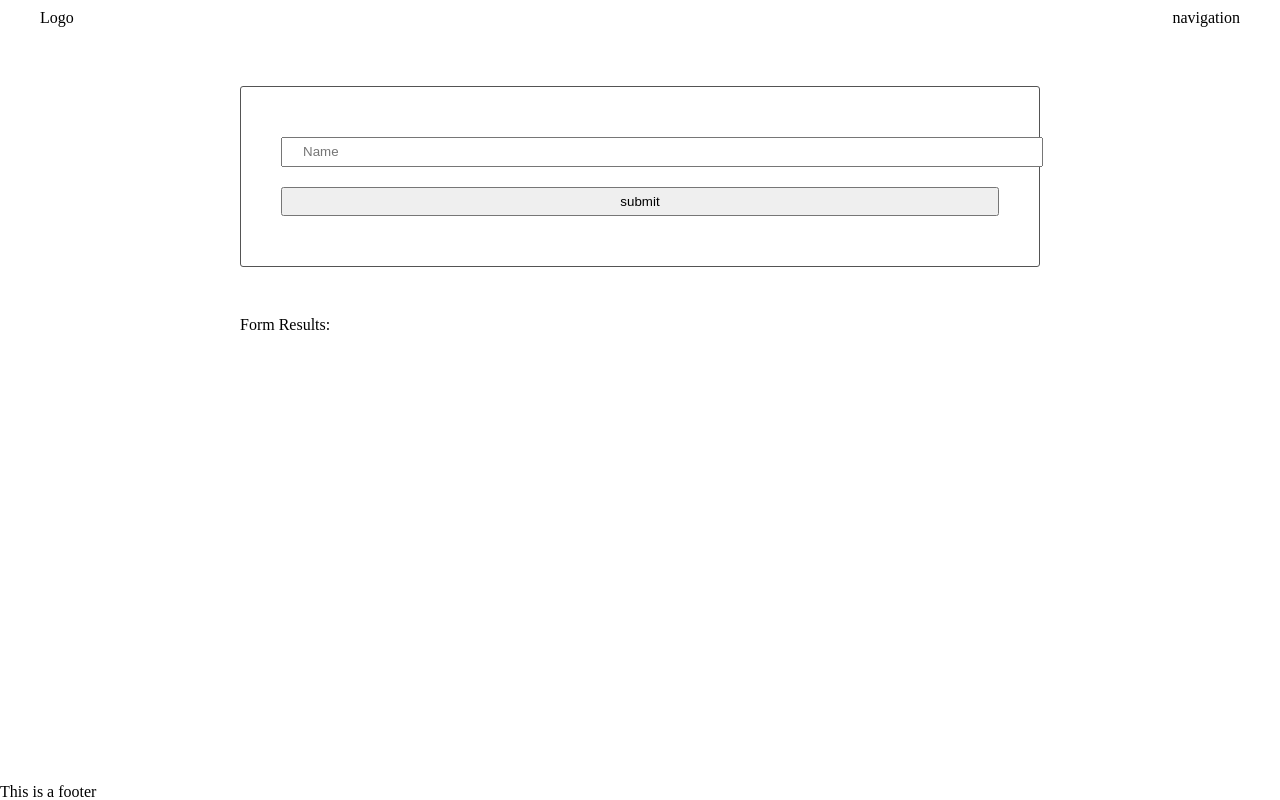
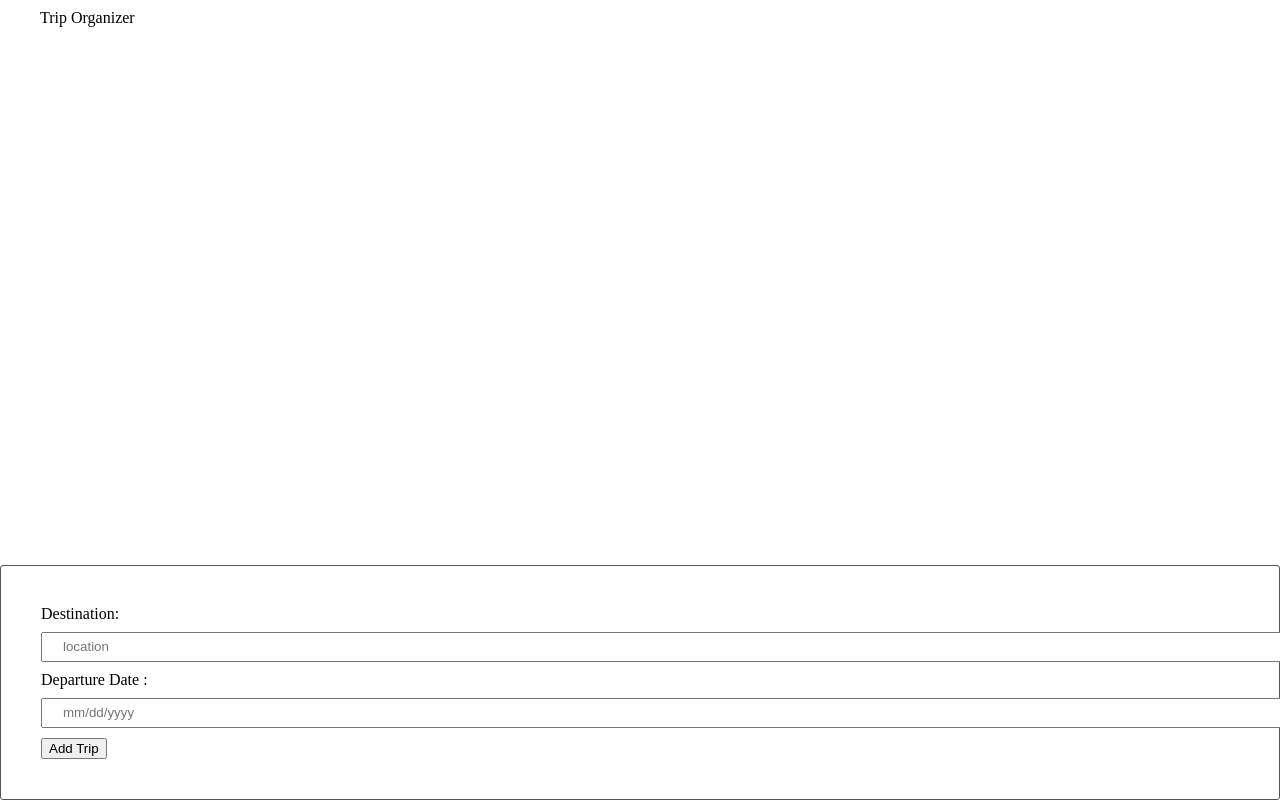
Before and after one commit to mmsoni22/Travel-planner, a website built with webpack: page src/client/views/index.html in a window 1280 px wide. Built offline with nearby package versions, Linux system fonts and the light colour scheme.

Commit message:
Added HTML element

```diff
--- a/src/client/views/index.html
+++ b/src/client/views/index.html
@@ -3,37 +3,22 @@
     <head>
         <meta charset="utf-8">
         <title>Test</title>
+        <meta name="viewport" content="width=device-width, initial-scale=1">
 
     </head>
 
-    <body>
-
-        <header>
-            <div class="">
-                Logo
+    <body><header>
+        <h1 id="appName">Trip Organizer</h1>
+        </header>
+        <main id="trips"></main>
+        <form id="trip-form">
+            <div id="location-input-container">
+                <label>Destination: </label><input type="text" id= "location-input" name = "locationInput" placeholder="location">
             </div>
-            <div class="">
-                navigation
+            <div id="date-input-container">
+                <label>Departure Date : </label><input type="text" id = "date-input" name = "dateInput" placeholder="mm/dd/yyyy" maxlength="10">
             </div>
-        </header>
-
-        <main>
-            <section>
-                <form class="" onsubmit="return Client.handleSubmit(event)" autocomplete="off">
-                    <input id="name" type="text" name="input" value="" onblur="onBlur()" placeholder="Name">
-                    <input type="submit" name="" value="submit" onclick="return Client.handleSubmit(event)"  onsubmit="return Client.handleSubmit( event )">
-                </form>
-            <section>
-
-            <section>
-                <strong>Form Results:</strong>
-                <div id="results"></div>
-            </section>
-        </main>
-
-        <footer>
-            <p>This is a footer</p>
-        </footer>
-
+            <button id = "add-tripButton square-button">Add Trip</button>
+        </form>
     </body>
 </html>
```
